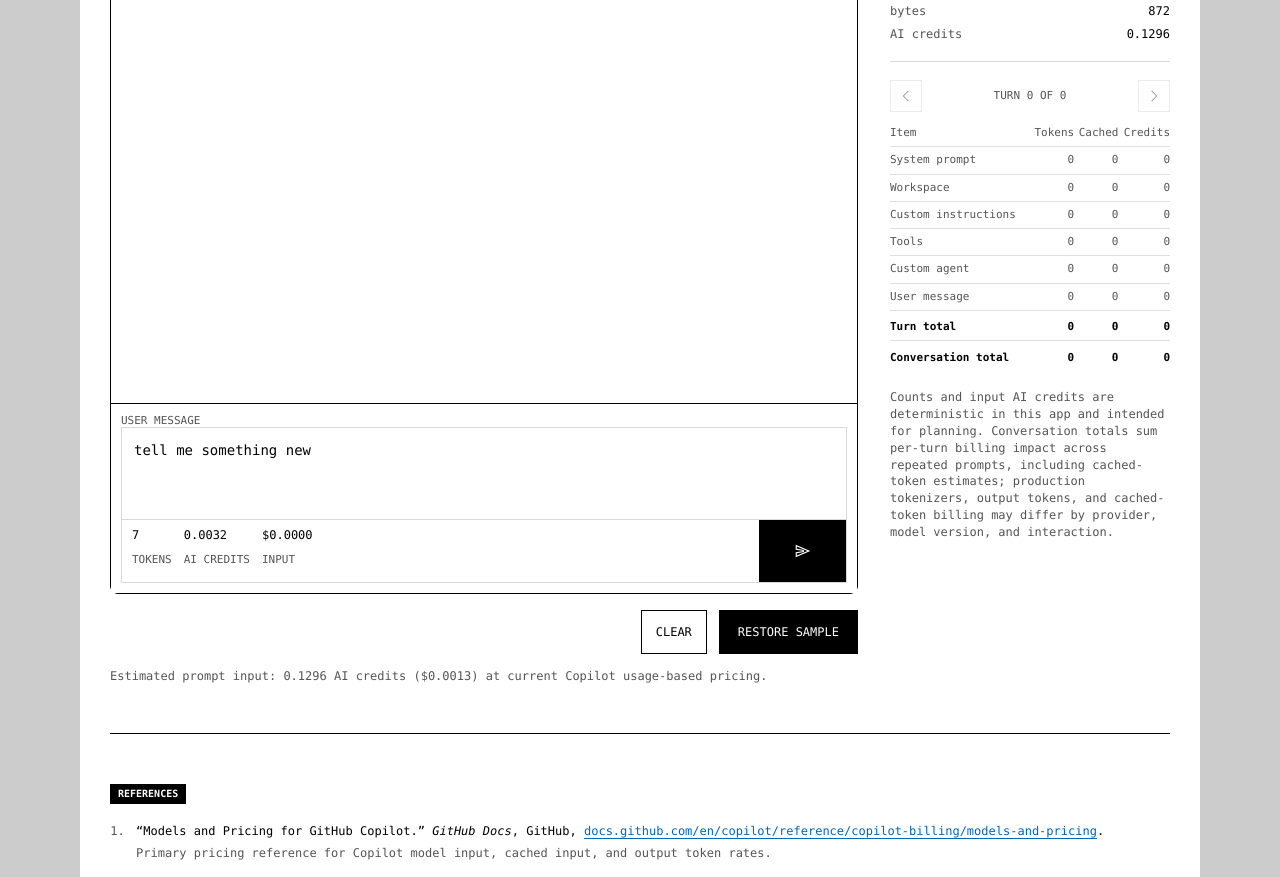
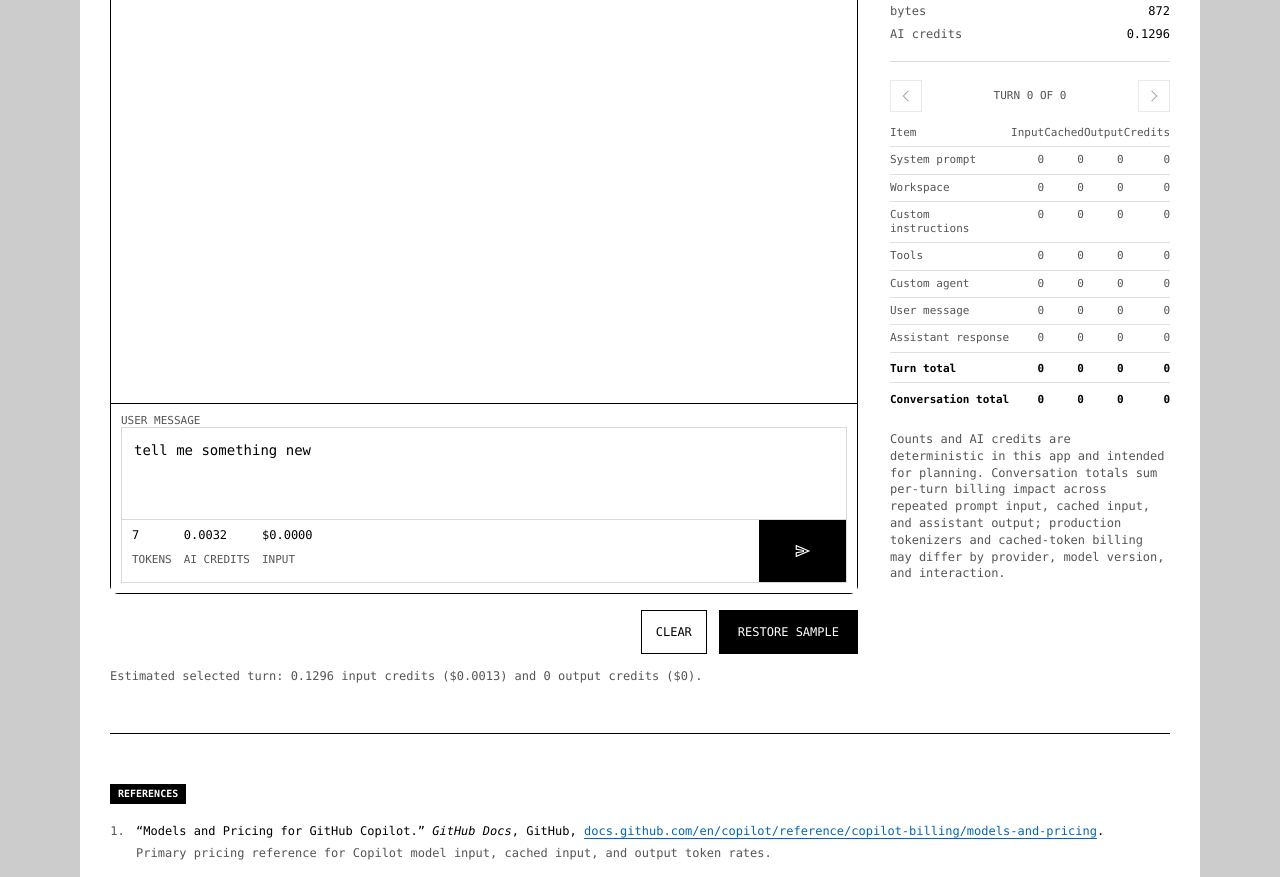
Before and after one commit to MSFT-TKENDRICK/tokenizer, a React (Vite) app: page / in a window 1280 px wide. Shown: the part 540-1417 px from the top of the page. Built offline with nearby package versions, Linux system fonts and the light colour scheme.

Commit message:
Track assistant output tokens
Co-authored-by: Copilot <223556219+Copilot@users.noreply.github.com>

```diff
--- a/src/App.tsx
+++ b/src/App.tsx
@@ -9,14 +9,16 @@ import {
   COPILOT_MODEL_OPTIONS,
   estimateInputAiCredits,
   estimateInputUsd,
+  estimateOutputAiCredits,
+  estimateOutputUsd,
   inputAiCreditsPerMillionTokens,
   modelById,
   type CopilotModelFamilyId,
 } from "./lib/copilotModels";
 import {
+  assistantResponseForTurn,
   composeConversationRequest,
   composePrompt,
-  conversationAssistantResponses,
   conversationUserRequests,
   createPatchDiff,
   defaultUserRequest,
@@ -27,6 +29,23 @@ import "./App.css";
 
 type ViewMode = "chat" | "plain" | "tokens" | "ids";
 type InvoiceDirection = -1 | 0 | 1;
+
+interface InvoiceRow {
+  id: string;
+  label: string;
+  inputTokens: number;
+  cachedTokens: number;
+  outputTokens: number;
+  aiCredits: number;
+  active: boolean;
+}
+
+interface InvoiceTotal {
+  inputTokens: number;
+  cachedTokens: number;
+  outputTokens: number;
+  aiCredits: number;
+}
 
 const MODEL_GROUPS: readonly { id: CopilotModelFamilyId; label: string }[] = [
   { id: "anthropic", label: "Copilot · Claude" },
@@ -65,6 +84,10 @@ function estimateMixedInputAiCredits(inputTokens: number, cachedTokens: number,
   return inputCredits + estimateCachedInputAiCredits(cachedTokens, model);
 }
 
+function emptyInvoiceTotal(): InvoiceTotal {
+  return { inputTokens: 0, cachedTokens: 0, outputTokens: 0, aiCredits: 0 };
+}
+
 function visibleTokenText(token: Token) {
   return token.text;
 }
@@ -77,8 +100,9 @@ function modelOptionLabel(modelId: string) {
 
   const creditRate = formatAiCredits(inputAiCreditsPerMillionTokens(model));
   const cachedCreditRate = formatAiCredits(model.pricing.cachedInputPerMillionTokensUsd / 0.01);
+  const outputCreditRate = formatAiCredits(model.pricing.outputPerMillionTokensUsd / 0.01);
   const suffix = model.id === "auto" ? "10% off" : model.provider;
-  return `${model.name} · ${suffix} · ${creditRate}/1M in · ${cachedCreditRate}/1M cached`;
+  return `${model.name} · ${suffix} · ${creditRate}/1M in · ${cachedCreditRate}/1M cached · ${outputCreditRate}/1M out`;
 }
 
 function highlightXml(value: string) {
@@ -232,6 +256,9 @@ export default function App() {
   const estimatedInputAiCredits = estimateInputAiCredits(summary.tokens, selectedModel);
   const estimatedUserMessageCost = estimateInputUsd(draftUserMessageTokens.length, selectedModel);
   const estimatedUserMessageAiCredits = estimateInputAiCredits(draftUserMessageTokens.length, selectedModel);
+  const selectedOutputTokens = selectedTurnIndex >= 0 ? tokenize(assistantResponseForTurn(selectedTurnIndex)).length : 0;
+  const selectedOutputCost = estimateOutputUsd(selectedOutputTokens, selectedModel);
+  const selectedOutputAiCredits = estimateOutputAiCredits(selectedOutputTokens, selectedModel);
   const inputAiCreditRate = inputAiCreditsPerMillionTokens(selectedModel);
   const invoicePages = useMemo(
     () => conversationTurns.map((_, index) => buildInvoicePage(index)),
@@ -242,11 +269,12 @@ export default function App() {
   const conversationTotals = useMemo(
     () => invoicePages.reduce(
       (total, page) => ({
-        tokens: total.tokens + page.total.tokens,
+        inputTokens: total.inputTokens + page.total.inputTokens,
         cachedTokens: total.cachedTokens + page.total.cachedTokens,
+        outputTokens: total.outputTokens + page.total.outputTokens,
         aiCredits: total.aiCredits + page.total.aiCredits,
       }),
-      { tokens: 0, cachedTokens: 0, aiCredits: 0 },
+      emptyInvoiceTotal(),
     ),
     [invoicePages],
   );
@@ -260,7 +288,7 @@ export default function App() {
       id: `assistant-${index}`,
       role: "assistant" as const,
       label: `Assistant response ${index + 1}`,
-      content: conversationAssistantResponses[index] ?? "I would answer using the submitted user request and the current prompt context.",
+      content: assistantResponseForTurn(index),
     },
   ]);
 
@@ -271,74 +299,82 @@ export default function App() {
     }));
 
     if (turnIndex < 0) {
-      const rows = [
+      const rows: InvoiceRow[] = [
         { id: "system", label: "System prompt" },
         ...optionalRows,
         { id: "user", label: "User message" },
+        { id: "assistant", label: "Assistant response" },
       ].map((row) => ({
         ...row,
-        tokens: 0,
+        inputTokens: 0,
         cachedTokens: 0,
+        outputTokens: 0,
         aiCredits: 0,
         active: false,
       }));
 
       return {
         rows,
-        total: { tokens: 0, cachedTokens: 0, aiCredits: 0 },
+        total: emptyInvoiceTotal(),
       };
     }
 
     const pageConversationRequest = composeConversationRequest(turnIndex >= 0 ? conversationTurns.slice(0, turnIndex + 1) : []);
     const previousConversationRequest = composeConversationRequest(turnIndex > 0 ? conversationTurns.slice(0, turnIndex) : []);
     const pageRows = buildInvoiceRows(getPromptSections(selectedLayerIds, pageConversationRequest));
-    const previousRows = new Map(buildInvoiceRows(getPromptSections(selectedLayerIds, previousConversationRequest)).map((row) => [row.id, row.tokens]));
+    const previousRows = new Map(buildInvoiceRows(getPromptSections(selectedLayerIds, previousConversationRequest)).map((row) => [row.id, row.inputTokens]));
 
     const activeRows = new Map(pageRows.map((row) => [row.id, row]));
     const rows = [
       activeRows.get("system"),
       ...optionalRows.map((row) => activeRows.get(row.id) ?? {
         ...row,
-        tokens: 0,
+        inputTokens: 0,
         cachedTokens: 0,
+        outputTokens: 0,
         aiCredits: 0,
         active: false,
       }),
       activeRows.get("user") ?? {
         id: "user",
         label: "User message",
-        tokens: 0,
+        inputTokens: 0,
         cachedTokens: 0,
+        outputTokens: 0,
         aiCredits: 0,
         active: false,
       },
-    ].filter((row): row is {
-      id: string;
-      label: string;
-      tokens: number;
-      cachedTokens: number;
-      aiCredits: number;
-      active: boolean;
-    } => row !== undefined).map((row) => {
+    ].filter((row): row is InvoiceRow => row !== undefined).map((row) => {
       const rawCachedTokens = turnIndex > 0 ? previousRows.get(row.id) ?? 0 : 0;
-      const cachedTokens = Math.min(rawCachedTokens, row.tokens);
-      const inputTokens = Math.max(row.tokens - cachedTokens, 0);
+      const cachedTokens = Math.min(rawCachedTokens, row.inputTokens);
+      const uncachedInputTokens = Math.max(row.inputTokens - cachedTokens, 0);
       return {
         ...row,
         cachedTokens,
-        aiCredits: estimateMixedInputAiCredits(inputTokens, cachedTokens, selectedModel),
+        aiCredits: estimateMixedInputAiCredits(uncachedInputTokens, cachedTokens, selectedModel),
       };
+    });
+    const assistantOutputTokens = tokenize(assistantResponseForTurn(turnIndex)).length;
+    rows.push({
+      id: "assistant",
+      label: "Assistant response",
+      inputTokens: 0,
+      cachedTokens: 0,
+      outputTokens: assistantOutputTokens,
+      aiCredits: estimateOutputAiCredits(assistantOutputTokens, selectedModel),
+      active: true,
     });
 
     return {
       rows,
       total: rows.reduce(
         (total, row) => ({
-          tokens: total.tokens + row.tokens,
+          inputTokens: total.inputTokens + row.inputTokens,
           cachedTokens: total.cachedTokens + row.cachedTokens,
+          outputTokens: total.outputTokens + row.outputTokens,
           aiCredits: total.aiCredits + row.aiCredits,
         }),
-        { tokens: 0, cachedTokens: 0, aiCredits: 0 },
+        emptyInvoiceTotal(),
       ),
     };
   }
@@ -350,8 +386,9 @@ export default function App() {
       return {
         id: section.id,
         label: section.label,
-        tokens: tokenCount,
+        inputTokens: tokenCount,
         cachedTokens: 0,
+        outputTokens: 0,
         aiCredits: estimateInputAiCredits(tokenCount, selectedModel),
         active: true,
       };
@@ -543,6 +580,10 @@ export default function App() {
                   <dd>${formatNumber(selectedModel.pricing.cachedInputPerMillionTokensUsd)}/1M</dd>
                 </div>
                 <div>
+                  <dt>output</dt>
+                  <dd>${formatNumber(selectedModel.pricing.outputPerMillionTokensUsd)}/1M</dd>
+                </div>
+                <div>
                   <dt>credits</dt>
                   <dd>{formatAiCredits(inputAiCreditRate)}/1M</dd>
                 </div>
@@ -696,7 +737,7 @@ export default function App() {
 
           <div className="controls-row">
             <p className="cost-note">
-              Estimated prompt input: {formatAiCredits(estimatedInputAiCredits)} AI credits ({formatCurrency(estimatedInputCost)}) at current Copilot usage-based pricing.
+              Estimated selected turn: {formatAiCredits(estimatedInputAiCredits)} input credits ({formatCurrency(estimatedInputCost)}) and {formatAiCredits(selectedOutputAiCredits)} output credits ({formatCurrency(selectedOutputCost)}).
             </p>
           </div>
 
@@ -763,14 +804,15 @@ export default function App() {
             </div>
             <div
               className={`invoice-slide invoice-slide-${invoiceDirection > 0 ? "next" : invoiceDirection < 0 ? "previous" : "static"}`}
-              key={`${selectedTurnIndex}-${invoiceDirection}-${invoiceRows.map((row) => `${row.id}:${row.tokens}:${row.cachedTokens}`).join("|")}`}
+              key={`${selectedTurnIndex}-${invoiceDirection}-${invoiceRows.map((row) => `${row.id}:${row.inputTokens}:${row.cachedTokens}:${row.outputTokens}`).join("|")}`}
             >
               <table className="invoice-table">
                 <thead>
                   <tr>
                     <th scope="col">Item</th>
-                    <th scope="col">Tokens</th>
+                    <th scope="col">Input</th>
                     <th scope="col">Cached</th>
+                    <th scope="col">Output</th>
                     <th scope="col">Credits</th>
                   </tr>
                 </thead>
@@ -778,8 +820,9 @@ export default function App() {
                   {invoiceRows.map((row) => (
                     <tr className={row.active ? "" : "inactive"} key={row.id}>
                       <th scope="row">{row.label}</th>
-                      <td>{formatNumber(row.tokens)}</td>
+                      <td>{formatNumber(row.inputTokens)}</td>
                       <td>{formatNumber(row.cachedTokens)}</td>
+                      <td>{formatNumber(row.outputTokens)}</td>
                       <td>{formatAiCredits(row.aiCredits)}</td>
                     </tr>
                   ))}
@@ -787,14 +830,16 @@ export default function App() {
                 <tfoot>
                   <tr>
                     <th scope="row">Turn total</th>
-                    <td>{formatNumber(selectedInvoicePage.total.tokens)}</td>
+                    <td>{formatNumber(selectedInvoicePage.total.inputTokens)}</td>
                     <td>{formatNumber(selectedInvoicePage.total.cachedTokens)}</td>
+                    <td>{formatNumber(selectedInvoicePage.total.outputTokens)}</td>
                     <td>{formatAiCredits(selectedInvoicePage.total.aiCredits)}</td>
                   </tr>
                   <tr className="conversation-total">
                     <th scope="row">Conversation total</th>
-                    <td>{formatNumber(conversationTotals.tokens)}</td>
+                    <td>{formatNumber(conversationTotals.inputTokens)}</td>
                     <td>{formatNumber(conversationTotals.cachedTokens)}</td>
+                    <td>{formatNumber(conversationTotals.outputTokens)}</td>
                     <td>{formatAiCredits(conversationTotals.aiCredits)}</td>
                   </tr>
                 </tfoot>
@@ -803,7 +848,7 @@ export default function App() {
           </div>
 
           <p className="help-text">
-            Counts and input AI credits are deterministic in this app and intended for planning. Conversation totals sum per-turn billing impact across repeated prompts, including cached-token estimates; production tokenizers, output tokens, and cached-token billing may differ by provider, model version, and interaction.
+            Counts and AI credits are deterministic in this app and intended for planning. Conversation totals sum per-turn billing impact across repeated prompt input, cached input, and assistant output; production tokenizers and cached-token billing may differ by provider, model version, and interaction.
           </p>
         </aside>
       </section>
--- a/src/lib/copilotModels.ts
+++ b/src/lib/copilotModels.ts
@@ -354,6 +354,14 @@ export function estimateInputAiCredits(tokenCount: number, model: CopilotModel)
   return usdToAiCredits(estimateInputUsd(tokenCount, model));
 }
 
+export function estimateOutputUsd(tokenCount: number, model: CopilotModel) {
+  return (tokenCount / 1_000_000) * model.pricing.outputPerMillionTokensUsd;
+}
+
+export function estimateOutputAiCredits(tokenCount: number, model: CopilotModel) {
+  return usdToAiCredits(estimateOutputUsd(tokenCount, model));
+}
+
 function requireModel(modelId: string) {
   const model = COPILOT_MODELS.find((candidate) => candidate.id === modelId);
   if (!model) {
--- a/src/lib/examples.ts
+++ b/src/lib/examples.ts
@@ -78,9 +78,17 @@ export const conversationUserRequests = [
 ] as const;
 
 export const conversationAssistantResponses = [
-  "Here is something new: Copilot can reuse stable prompt context across turns, so repeated workspace and instruction blocks can become cached input while the new user request still drives the next response.",
+  `Picking a genuinely fresh, useful fact: I'll share a recent practical update you can actually use right away.
+
+A new and useful thing: modern browsers now support CSS container queries widely, which means components can adapt based on their own width, not just the viewport.
+
+That lets you build reusable UI pieces that behave correctly wherever they're placed, without tons of breakpoint hacks. For responsive design, this is one of the biggest shifts since Flexbox/Grid.`,
   "The next implementation step is to inspect the changed files, identify the smallest safe edit, update the relevant test coverage, and run the existing validation commands before summarizing the result.",
 ] as const;
+
+export function assistantResponseForTurn(turnIndex: number) {
+  return conversationAssistantResponses[turnIndex] ?? "I would answer using the submitted user request and the current prompt context.";
+}
 
 export const promptPatchLayers: readonly PromptPatchLayer[] = [
   {
```
Also changed, not shown: 1 other file (tests, documents, lock files or other folders).
